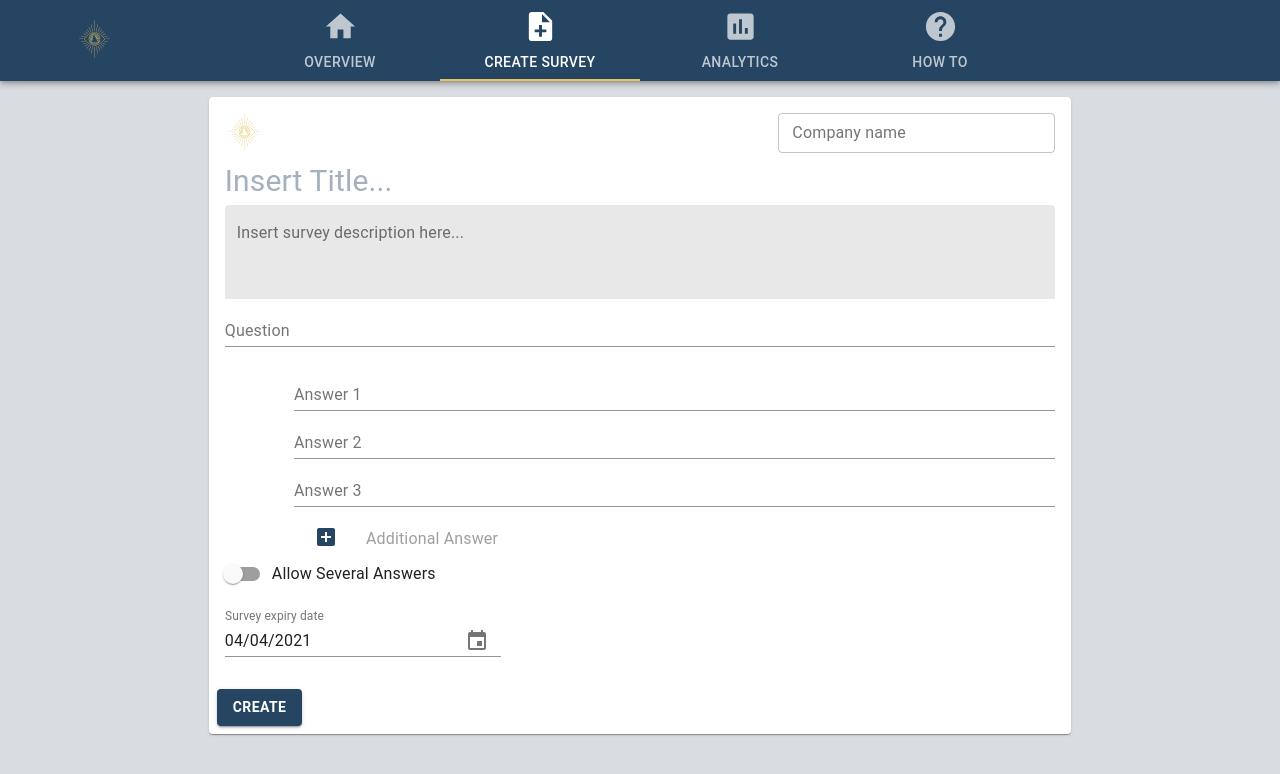
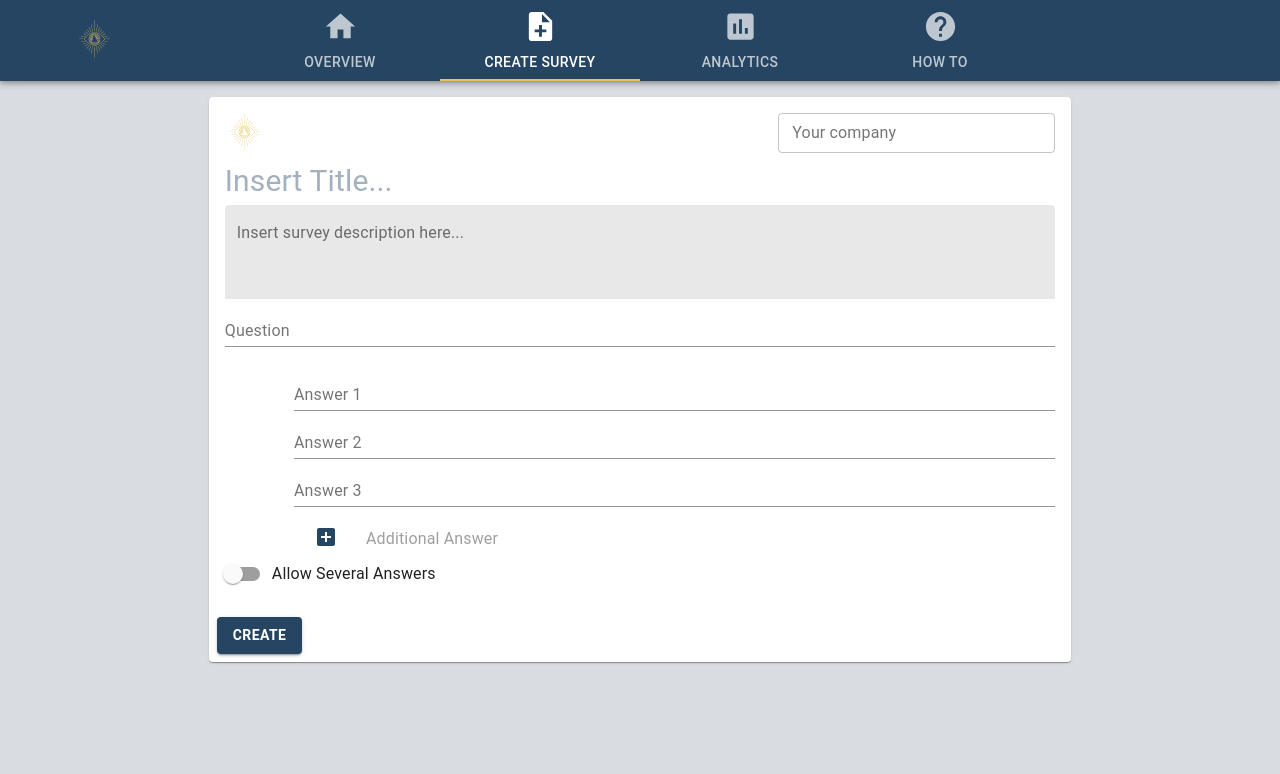
Before and after one commit to LucaWeissbeck/SurveyWzrd-Frontend, a React (Create React App) app: page /createsurvey in a window 1280 px wide. Shown: the top 774 px of the page. Built offline with nearby package versions, Linux system fonts and the light colour scheme.

Commit message:
CreateSurvey: worked on DatePicker, currently inserted as comment to prevent errors

```diff
--- a/src/components/Home/CreateSurvey/CreateSurvey.js
+++ b/src/components/Home/CreateSurvey/CreateSurvey.js
@@ -28,14 +28,14 @@ export class CreateSurvey extends React.Component{
             name: "",
             question: "",
             answerOptions: ["", "", ""],
-            selectedDate: new Date()
+            //selectedDate: new Date()
         };
     }
 
-    handleExpiryDateChange = (date) => {
-        console.log(date);
+    /*handleExpiryDateChange = (date) => {
+        console.log(date.getMonth());
         this.setState({ selectedDate: date});
-    };
+    };*/
 
     handleChange = (event) => {
         this.setState({ checkedA: event.target.checked });
@@ -54,7 +54,7 @@ export class CreateSurvey extends React.Component{
                 "multiSelect": this.state.checkedA,
                 "name": this.state.name,
                 "question": this.state.question,
-                "expiryDate": this.state.selectedDate
+                //"expiryDate": this.state.selectedDate
         }
         surveyService.postSurveyQuestionSingle(payload)
             .then((res)=> {
@@ -130,7 +130,7 @@ export class CreateSurvey extends React.Component{
 
                                    </Grid>
                                    <Grid item xs={4}>
-                                       <TextField label="Company name"
+                                       <TextField label="Your company"
                                                   fullWidth
                                                   id="outlined-size-small"
                                                   variant="outlined"
@@ -231,7 +231,7 @@ export class CreateSurvey extends React.Component{
                                        label="Allow Several Answers"
                                    />
                                </form>
-                               <form>
+                               {/*<form>
                                    <MuiPickersUtilsProvider utils={DateFnsUtils}>
                                        <KeyboardDatePicker
                                            margin="normal"
@@ -245,7 +245,7 @@ export class CreateSurvey extends React.Component{
                                            }}
                                        />
                                    </MuiPickersUtilsProvider>
-                               </form>
+                               </form>*/}
 
                            </CardContent>
                            <CardActions>
--- a/src/components/Home/HowTo/HowTo.js
+++ b/src/components/Home/HowTo/HowTo.js
@@ -7,7 +7,7 @@ export class HowTo extends React.Component{
             <React.Fragment>
                 <Header header={3}/>
                 <h1>HowTo Page</h1>
-                <img src={"./assets/onlyTheTruth.png"} />
+                <iframe src="http://localhost:3000/survey/263" width="1280px" height="720px"/>
             </React.Fragment>
 
         )
--- a/src/services/survey/createSurvey-service.js
+++ b/src/services/survey/createSurvey-service.js
@@ -2,7 +2,7 @@ import React from 'react';
 import axios from 'axios';
 
 export const postSurveyQuestionSingle = (payload) => {
-    const url = `http://api.tutorialfactory.org:8088/api/survey/`;
+    const url = `http://localhost:8080/api/survey/`;
     let axiosConfig = {
         headers: {
             'x-api-key' : 'Test',
@@ -13,7 +13,7 @@ export const postSurveyQuestionSingle = (payload) => {
 }
 
 export const postSurveyAnswerOptionSingle = (payload, surveyID) => {
-    const url = `http://api.tutorialfactory.org:8088/api/survey/answeroptions/` + surveyID
+    const url = `http://localhost:8080/api/survey/answeroptions/` + surveyID
     let axiosConfig = {
         headers: {
             'x-api-key' : 'Test',
```
